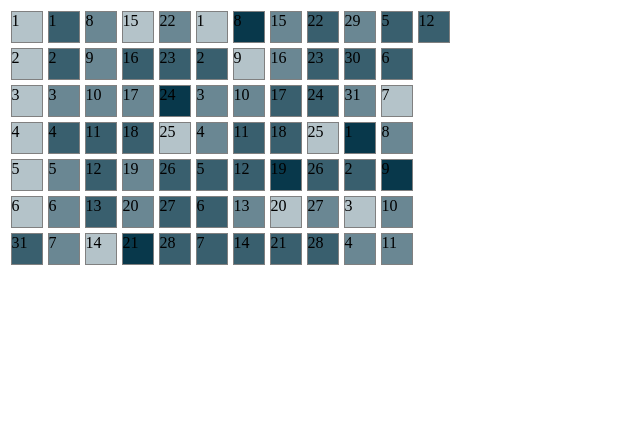
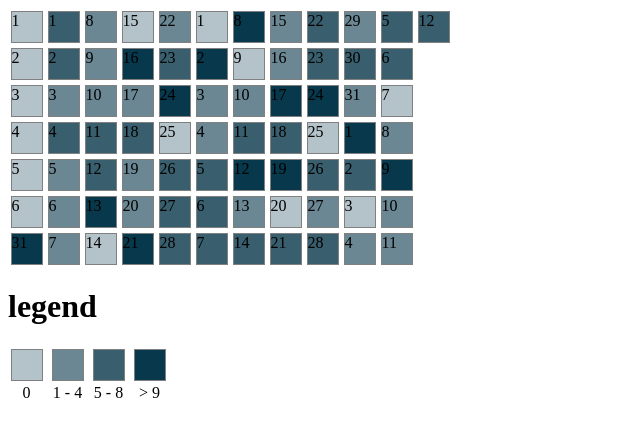
Before and after one commit to esfxra/js-heat-graph, a website built with Vite: page index.html in a window 1280 px wide. Shown: the whole page, without its empty margins (0-640 px from the left). Built offline with nearby package versions, Linux system fonts and the light colour scheme.

Commit message:
Days stlyes into css classes and add legend

```diff
--- a/index.html
+++ b/index.html
@@ -4,7 +4,28 @@
     <link rel="stylesheet" href="styles.css" />
   </head>
   <body>
+    <!-- Calendar and activity -->
     <div id="root"></div>
+    <!-- Legend -->
+    <div>
+      <h1>legend</h1>
+      <div class="legend-item">
+        <div class="day no-activity"></div>
+        <span>0</span>
+      </div>
+      <div class="legend-item">
+        <div class="day few-activity"></div>
+        <span>1 - 4</span>
+      </div>
+      <div class="legend-item">
+        <div class="day some-activity"></div>
+        <span>5 - 8</span>
+      </div>
+      <div class="legend-item">
+        <div class="day plenty-activity"></div>
+        <span>> 9</span>
+      </div>
+    </div>
     <script type="module" src="/main.js"></script>
   </body>
 </html>
--- a/lib/drawCalendar.js
+++ b/lib/drawCalendar.js
@@ -10,8 +10,7 @@ function drawCalendar(activity) {
     for (let j = 1; j < activity[0].date.weekday; j++) {
       day = document.createElement("div");
       day.appendChild(document.createTextNode(j));
-      day.classList.add("day");
-      day.style.backgroundColor = "#b4c3c9";
+      day.classList.add("day", "no-activity");
       week.appendChild(day);
     }
   }
@@ -36,19 +35,19 @@ function drawCalendar(activity) {
     // #ffffff
 
     if (activity[i].activity === 0) {
-      day.style.backgroundColor = "#b4c3c9";
+      day.classList.add("no-activity");
     }
 
     if (activity[i].activity > 0 && activity[i].activity <= 4) {
-      day.style.backgroundColor = "#6a8793";
+      day.classList.add("few-activity");
     }
 
-    if (activity[i].activity > 4 && activity[i].activity <= 9) {
-      day.style.backgroundColor = "#395f6e";
+    if (activity[i].activity > 4 && activity[i].activity <= 8) {
+      day.classList.add("some-activity");
     }
 
-    if (activity[i].activity === 10) {
-      day.style.backgroundColor = "#08384b";
+    if (activity[i].activity > 8) {
+      day.classList.add("plenty-activity");
     }
 
     console.log(activity.length);
--- a/styles.css
+++ b/styles.css
@@ -9,3 +9,24 @@
 .week {
   display: inline-grid;
 }
+
+.legend-item {
+  display: inline-block;
+  text-align: center;
+}
+
+.no-activity {
+  background-color: #b4c3c9;
+}
+
+.few-activity {
+  background-color: #6a8793;
+}
+
+.some-activity {
+  background-color: #395f6e;
+}
+
+.plenty-activity {
+  background-color: #08384b;
+}
```
